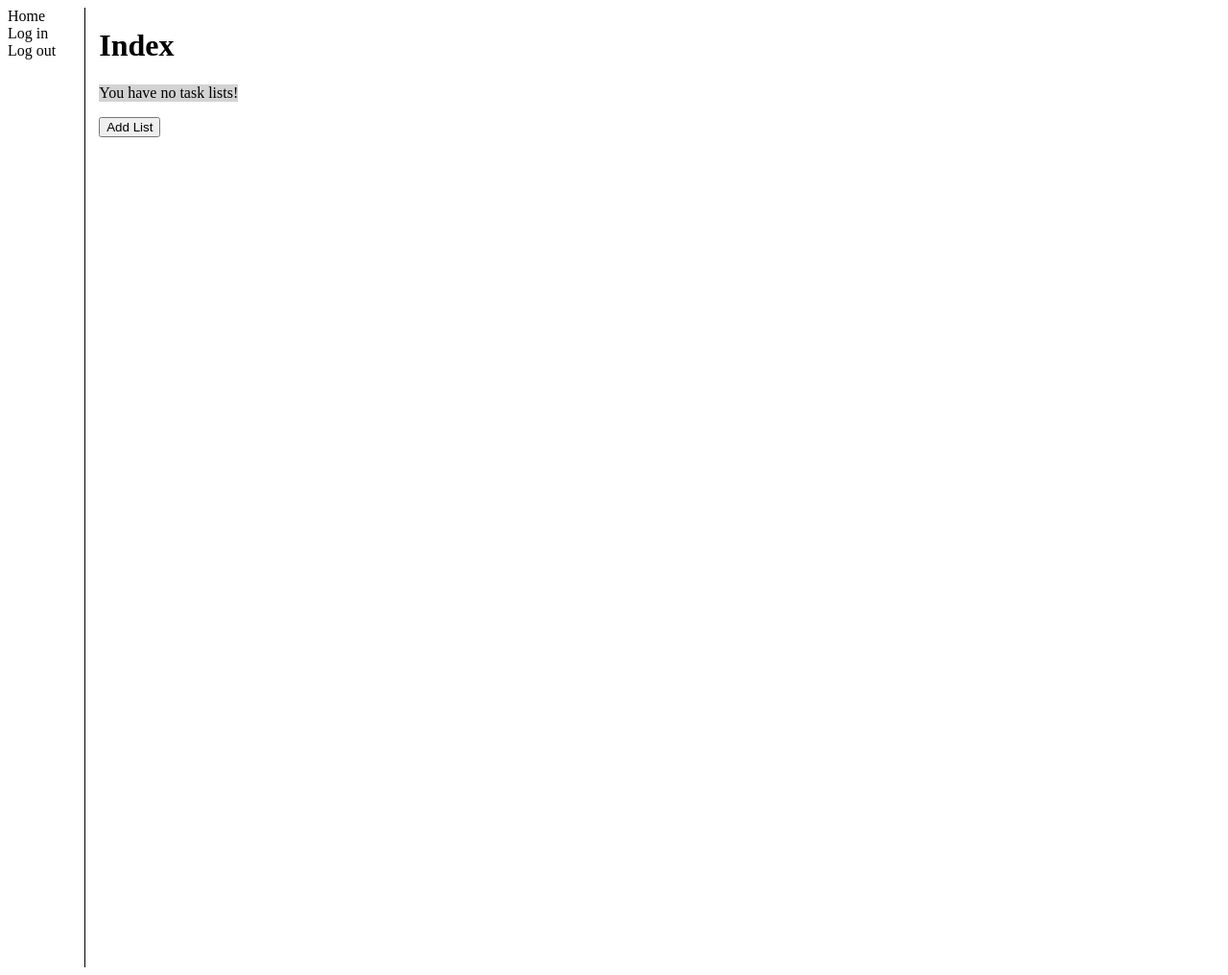
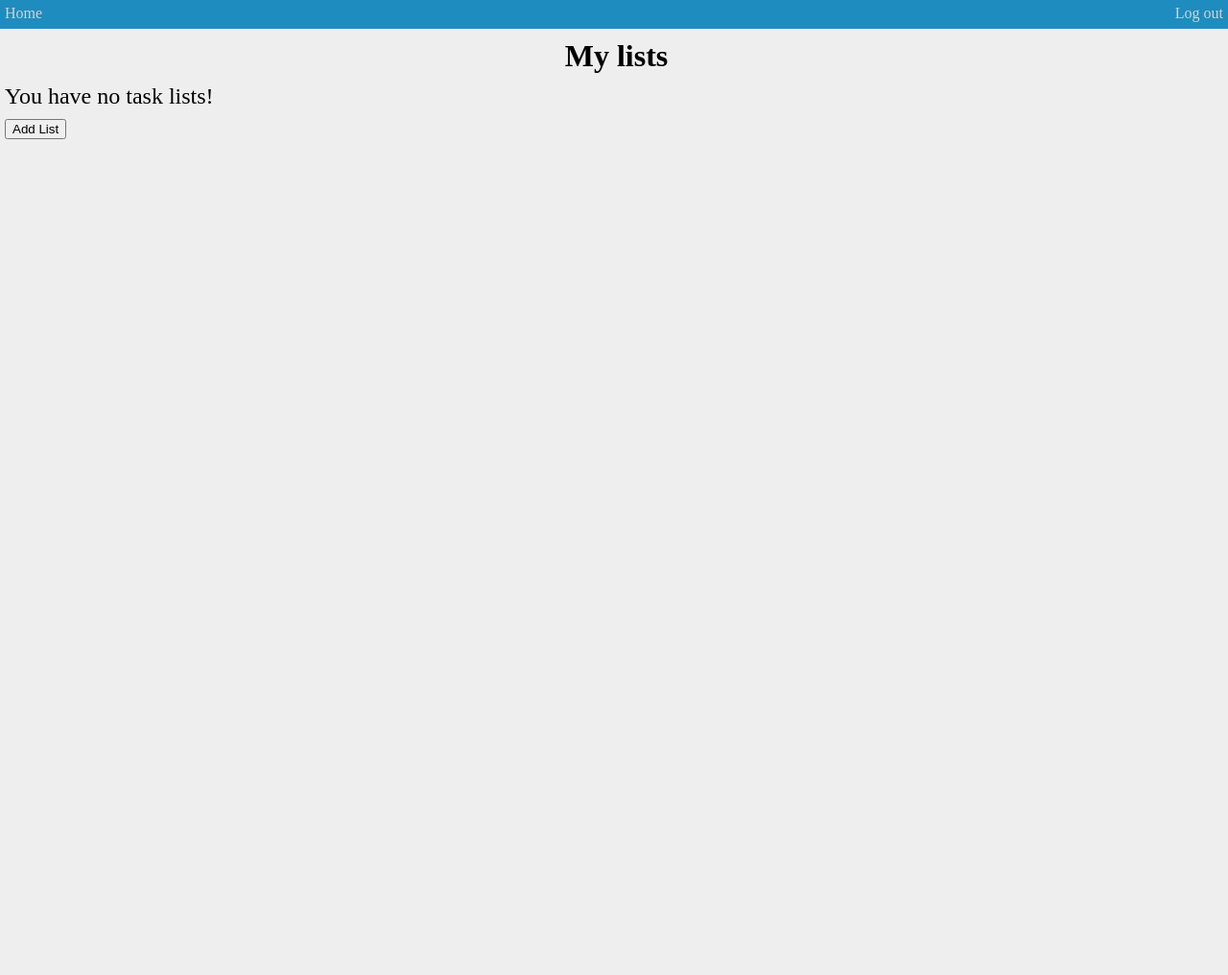
Before and after one commit to orablu/EECS393-Project, a Django app: page /tasklists/ in a window 1280 px wide. Shown: the whole page at 96% size. After the commit the page ends 145 px from the top, so only its background shows below. Run offline with Django 3.2, Linux system fonts and the light colour scheme; the visitor is signed in with stand-in values (Sample User, id 1); data that the repository does not hold is empty.

Commit message:
Add decent styles to the application.

```diff
--- a/CloudTaskManager/tasks/static/tasks/style.css
+++ b/CloudTaskManager/tasks/static/tasks/style.css
@@ -1,65 +1,128 @@
-.base_left {
-    display: inline-block;
-    height: 1000px;
-    border-right: 1px solid black;
-    vertical-align: top;
-    padding-right: 30px;
-    margin-right: 10px;
+/*
+ * Site-wide styles
+ */
+
+.base_head {
+    position: absolute;
+    left: 0;
+    top: 0;
+    height: 30px;
+    width: 100%;
+    background-color: #1e8cbe;
+    text-align: center;
 }
 
-.base_left a {
-    display: block;
+.base_head a {
+    color: lightgrey;
+    vertical-align: center;
+    float: center;
+    /*display: inline-block;*/
 }
 
-.base_right {
-    display: inline-block;
+.base_head .home_link {
+    position: absolute;
+    left: 5px;
+    top: 5px;
+}
+
+.base_head .logout_link {
+    position: absolute;
+    right: 5px;
+    top: 5px;
+}
+
+.base_head .extra_links {
+    margin: auto;
+    padding-top: 5px;
+}
+
+.base_body {
+    height: 100%;
+    width: 100%;
+    background-color: #eee;
+    position: absolute;
+    left: 0px;
+    top: 30px;
     vertical-align: top;
 }
 
-.addbutton {
+.base_body a {
+    color: black;
+    vertical-align: center;
+    float: center;
+    /*display: inline-block;*/
+}
+
+.base_body .base_wrapper {
+    margin-left: 5px;
+}
+
+a:link {
+    text-decoration: none;
+}
+
+a:visited {
+    text-decoration: none;
+}
+
+a:hover {
+    text-decoration: none;
+}
+
+a:focus {
+    text-decoration: none;
+}
+
+a:active {
+    text-decoration: none;
+}
+
+h1 {
+    text-align: center;
+    margin-left: 0px;
+    margin-top: 10px;
+    margin-bottom: 10px;
+}
+
+/*
+ * List index
+ */
+
+.list_div {
+    margin-bottom: 10px;
+}
+
+.list_header {
+    font-size: 150%;
+}
+
+.list_description {
+
+}
+
+.delete_link {
+
+}
+
+.add_button {
+
     margin-top: 10px;
 }
 
+/*
+ * List details
+ */
+
 .details_task .statusTrue {
     color: green;
-    background-image:url("images/checked");
+    background-image:url("images/checked.png");
     padding-left: 5px;
     padding-right: 5px;
 }
 
 .details_task .statusFalse {
     color: red;
-    background-image:url("images/unchecked");
+    background-image:url("images/unchecked.png");
     padding-left: 5px;
     padding-right: 5px;
 }
-
-.index_tasklist {
-    background-color: lightgrey;
-
-}
-
-a:link {
-    text-decoration: none;
-    color: black;
-}
-
-a:visited {
-    text-decoration: none;
-    color: black;
-}
-
-a:hover {
-    text-decoration: none;
-    color: black;
-}
-
-a:focus {
-    text-decoration: none;
-    color: black;
-}
-
-a:active {
-    text-decoration: none;
-    color: black;
-}
--- a/CloudTaskManager/tasks/templates/tasks/base.html
+++ b/CloudTaskManager/tasks/templates/tasks/base.html
@@ -7,14 +7,17 @@
     {% block head %}{% endblock %}
   </head>
   <body>
-    <span class="base_left">
+    <div class="base_head">
         <a class="home_link" href="{% url 'tasks:index' %}">Home</a>
-        <a class="login_link" href="{% url 'login' %}">Log in</a>
         <a class="logout_link" href="{% url 'logout' %}">Log out</a>
-        {% block links %}{% endblock %}
-    </span>
-    <span class="base_right">
-        {% block body %}{% endblock %}
-    </span>
+        <div class="extra_links">
+            {% block links %}{% endblock %}
+        </div>
+    </div>
+    <div class="base_body">
+        <div class="base_wrapper">
+            {% block body %}{% endblock %}
+        </div>
+    </div>
   </body>
 </html>
--- a/CloudTaskManager/tasks/templates/tasks/edit.html
+++ b/CloudTaskManager/tasks/templates/tasks/edit.html
@@ -1,7 +1,7 @@
 {% extends "tasks/base.html" %}
 
 {% block links %}
-<a href="{% url 'tasks:details' tasklist.id %}">Back to {{ tasklist.title }}</a>
+    <a href="{% url 'tasks:details' tasklist.id %}">Back to {{ tasklist.title }}</a>
 {% endblock %}
 
 {% block body %}
--- a/CloudTaskManager/tasks/templates/tasks/index.html
+++ b/CloudTaskManager/tasks/templates/tasks/index.html
@@ -1,26 +1,23 @@
 {% extends "tasks/base.html" %}
 
 {% block body %}
-    <h1>Index</h1>
+    <h1>My lists</h1>
     {% if task_list_list %}
-        <table border="1">
-            <tr>
-                <th>Title</th>
-                <th>Description</th>
-                <th>Delete</th>
-            </tr>
-            {% for tasklist in task_list_list %}
-            <tr>
-                <td><a href="{% url 'tasks:details' tasklist.id %}">{{ tasklist.title }}</a></td>
-                <td>{{ tasklist.description }}</td>
-                <td><a href="{% url 'tasks:delete_list' tasklist.id %}">[x]<!-- TODO: Add 'x' image and remove--></a></td>
-            </tr>
-            {% endfor %}
-        </table>
+        {% for tasklist in task_list_list %}
+            <div class="list_div">
+                <div class="list_header">
+                    <a href="{% url 'tasks:details' tasklist.id %}">{{ tasklist.title }}</a>
+                    <a class="delete_link" href="{% url 'tasks:delete_list' tasklist.id %}">x</a>
+                </div>
+                <div class="list_description">
+                    <a href="{% url 'tasks:details' tasklist.id %}">{{ tasklist.description }}</a>
+                </div>
+            </div>
+        {% endfor %}
     {% else %}
-        <p class="index_tasklist">You have no task lists!</p>
+        <div class="list_header">You have no task lists!</div>
     {% endif %}
-    <form class="addbutton" action = "addList/">
+    <form class="add_button" action = "addList/">
         <button type = "submit">Add List</button>
     </form>
 {% endblock %}
```
